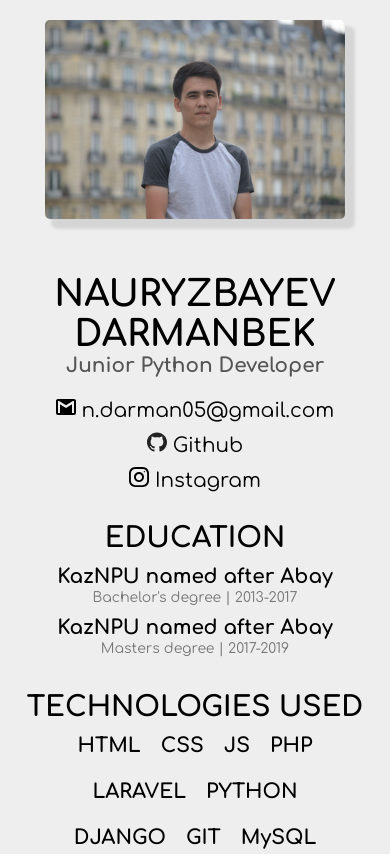
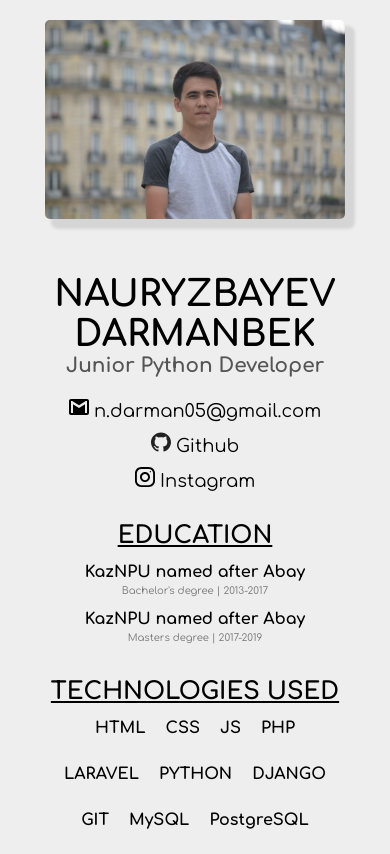
Before and after one commit to ndarman05/ndarman05.github.io, a plain HTML site: page index.html in a window 390 px wide. Shown: the top 854 px of the page. Drawn offline with Linux system fonts and the light colour scheme.

Commit message:
Changed font sizes to mobile screen

```diff
--- a/css/style.css
+++ b/css/style.css
@@ -75,6 +75,7 @@
 .box-title {
     font-size: 1.8rem;
     text-transform: uppercase;
+    text-decoration: underline;
 }
 
 .box-subtitle {
@@ -130,17 +131,21 @@
         font-size: 1.8rem;
     }
 
+    .sn-links {
+        font-size: .9rem;
+    }
+
     .box-title {
-        font-size: 1.4rem;
+        font-size: 1.2rem;
     }
 
     .box-subtitle {
-        font-size: 1rem;
+        font-size: .8rem;
         font-weight: bold;
     }
 
     .box-mute-text {
-        font-size: 0.7rem;
+        font-size: 0.5rem;
     }
 
     .to-inline {
```
